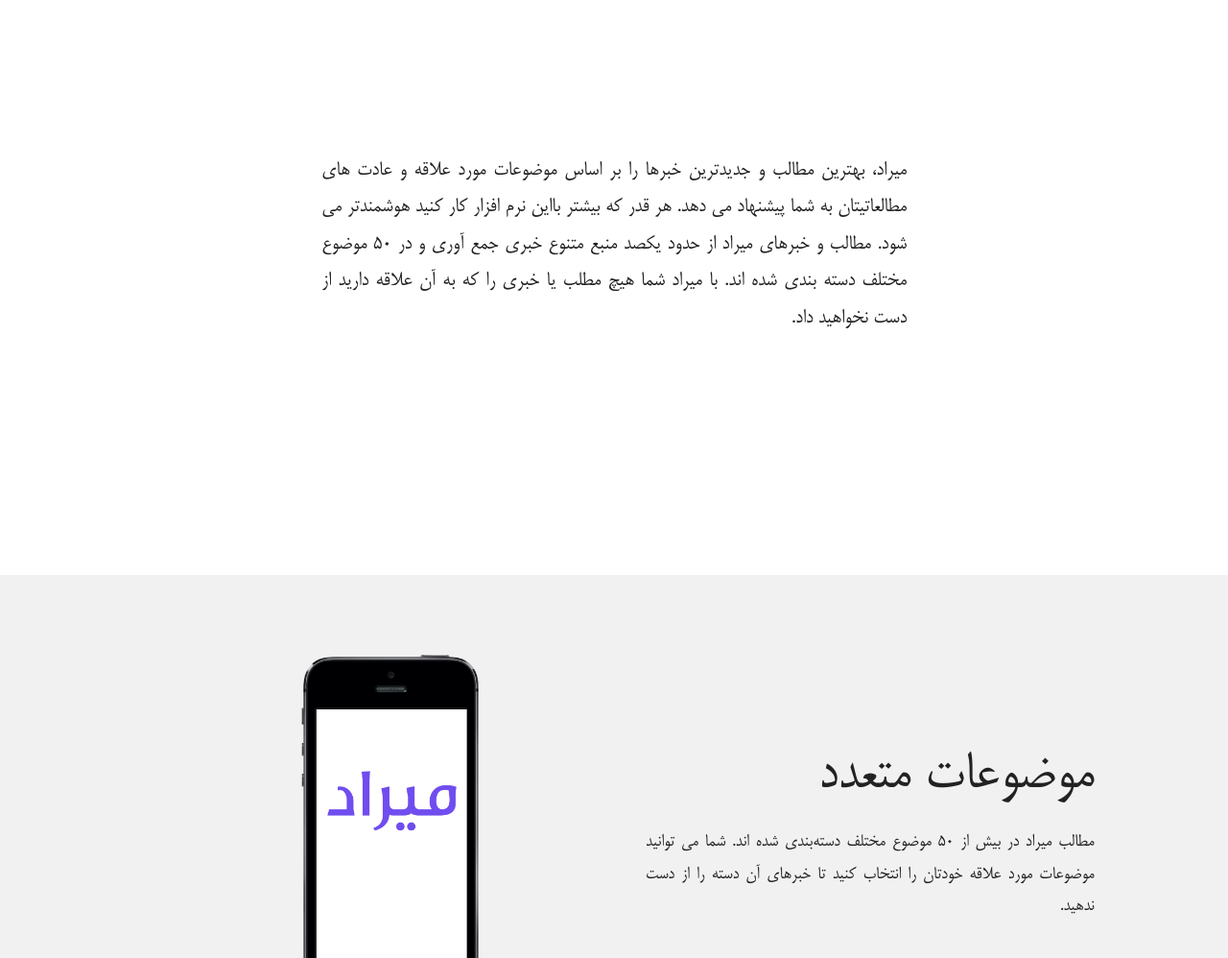
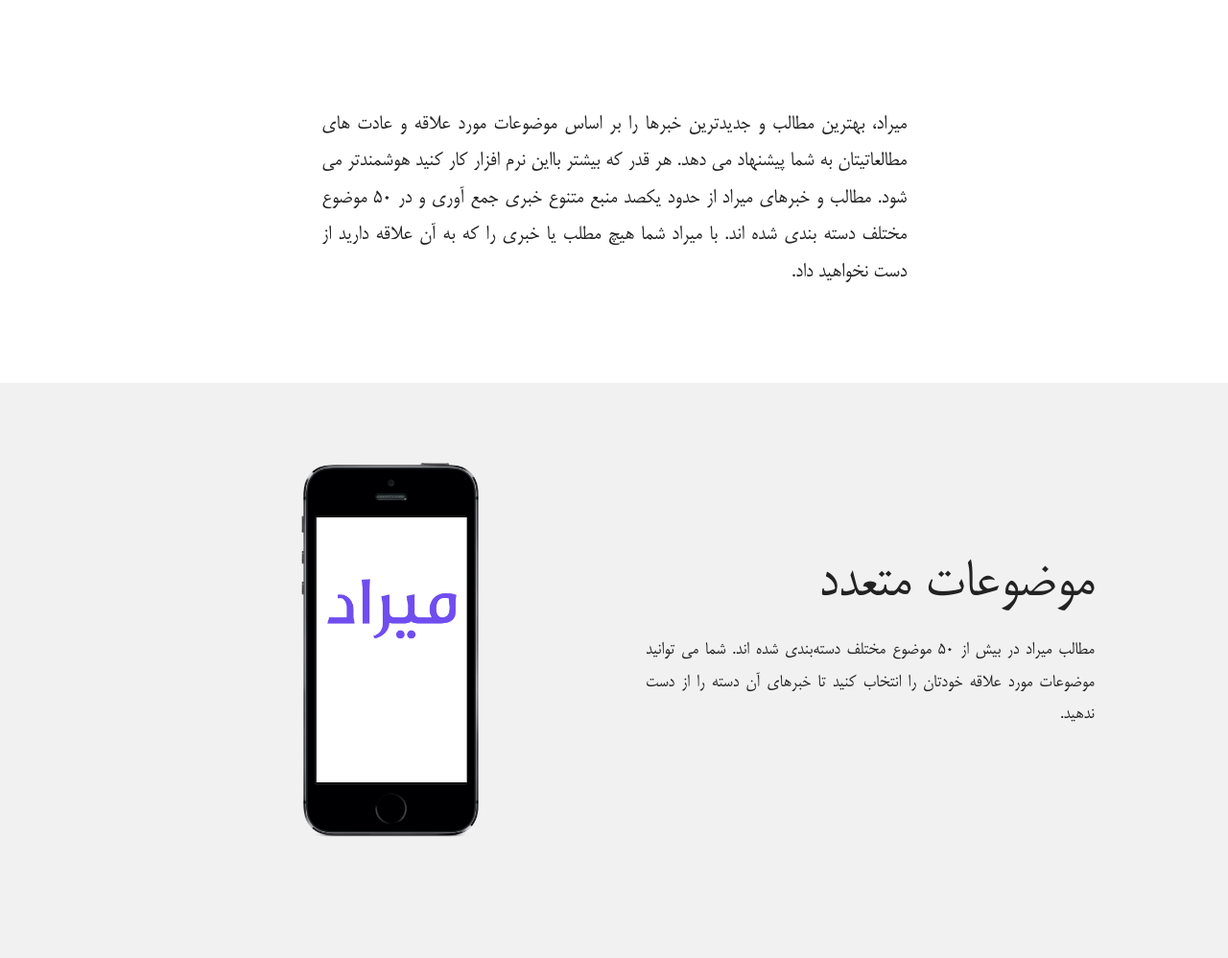
Before and after one commit to theSinner/mirad-intro, a Django app: page / in a window 1280 px wide. Shown: the part 801-1799 px from the top of the page at 96% size. Run offline with Django 3.2, Linux system fonts and the light colour scheme; some libraries are stand-ins or nearby versions; some web fonts are replaced.

Commit message:
category-page now has less height

```diff
--- a/templates/home.html
+++ b/templates/home.html
@@ -40,7 +40,7 @@
 				</div>
 			</div>
 		</div>
-		<div class="row plate in-side" id="category-plate" style="background-color:#ffffff;height:600px;padding-top:4em;">
+		<div class="row plate in-side" id="category-plate" style="background-color:#ffffff;height:400px;padding-top:1em;">
 					<div id="category-text" class="columns small-6 small-offset-3 end" style="margin-top:6em;">
 						<p align="justify" dir="rtl" style="font-size:1.5em;">
 						 میراد، بهترین مطالب و جدیدترین خبرها را بر اساس موضوعات مورد علاقه‌ و عادت های مطالعاتیتان به شما پیشنهاد می دهد. هر قدر که بیشتر بااین نرم افزار کار کنید هوشمندتر می شود.
```
